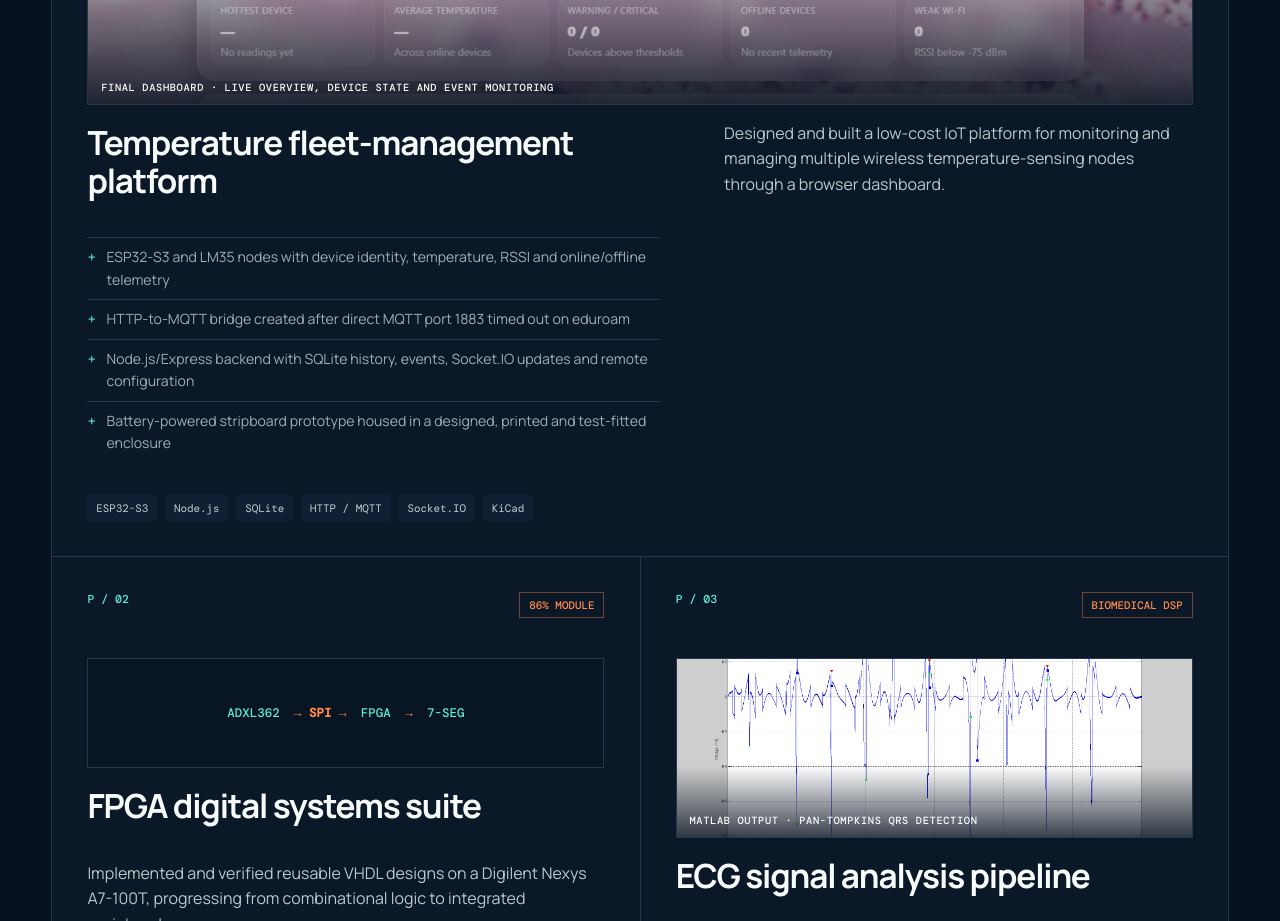
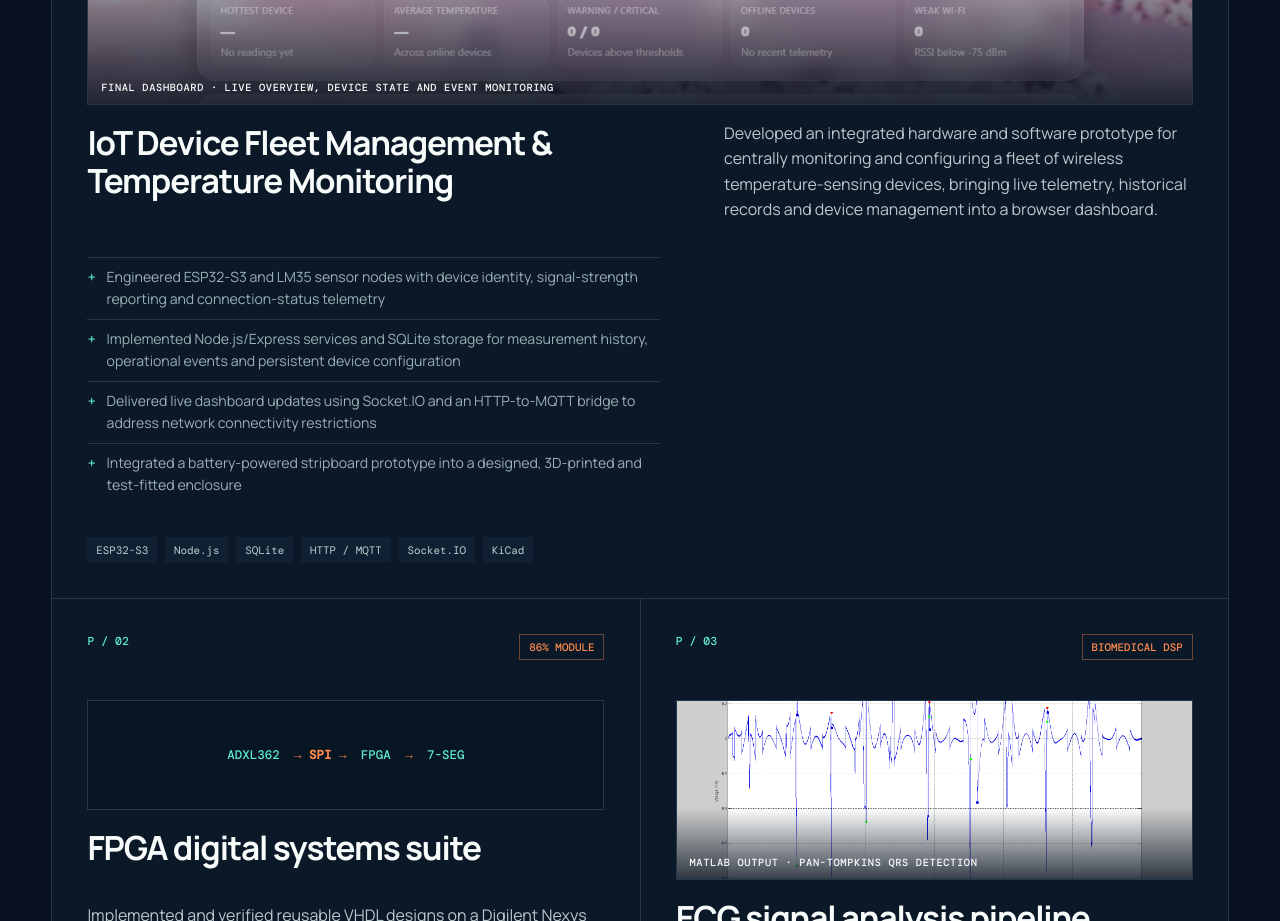
Before and after one commit to mohammadzaid28072005/electronic-engineering-portfolio, a plain HTML site: page website/index.html in a window 1280 px wide. Shown: the part 1540-2461 px from the top of the page. Drawn offline with nearby package versions, Linux system fonts and the light colour scheme.

Commit message:
Refine fleet management project presentation and engineering case study

```diff
--- a/website/index.html
+++ b/website/index.html
@@ -82,13 +82,13 @@
             <img src="assets/fleet-dashboard.png" alt="Temperature Fleet Monitor dashboard showing fleet statistics, device search and event monitoring" loading="lazy">
             <figcaption>Final dashboard · live overview, device state and event monitoring</figcaption>
           </figure>
-          <h3>Temperature fleet-management platform</h3>
-          <p>Designed and built a low-cost IoT platform for monitoring and managing multiple wireless temperature-sensing nodes through a browser dashboard.</p>
+          <h3>IoT Device Fleet Management &amp; Temperature Monitoring</h3>
+          <p>Developed an integrated hardware and software prototype for centrally monitoring and configuring a fleet of wireless temperature-sensing devices, bringing live telemetry, historical records and device management into a browser dashboard.</p>
           <ul class="outcomes">
-            <li>ESP32-S3 and LM35 nodes with device identity, temperature, RSSI and online/offline telemetry</li>
-            <li>HTTP-to-MQTT bridge created after direct MQTT port 1883 timed out on eduroam</li>
-            <li>Node.js/Express backend with SQLite history, events, Socket.IO updates and remote configuration</li>
-            <li>Battery-powered stripboard prototype housed in a designed, printed and test-fitted enclosure</li>
+            <li>Engineered ESP32-S3 and LM35 sensor nodes with device identity, signal-strength reporting and connection-status telemetry</li>
+            <li>Implemented Node.js/Express services and SQLite storage for measurement history, operational events and persistent device configuration</li>
+            <li>Delivered live dashboard updates using Socket.IO and an HTTP-to-MQTT bridge to address network connectivity restrictions</li>
+            <li>Integrated a battery-powered stripboard prototype into a designed, 3D-printed and test-fitted enclosure</li>
           </ul>
           <div class="tech-row"><span>ESP32-S3</span><span>Node.js</span><span>SQLite</span><span>HTTP / MQTT</span><span>Socket.IO</span><span>KiCad</span></div>
         </article>
```
Also changed, not shown: 2 other files.
